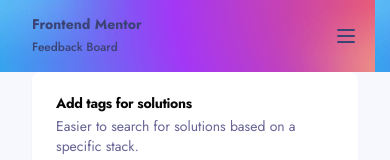
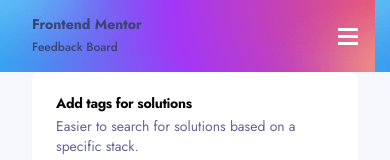
Before and after one commit to linhnvh15vn/product-feedback-app, a Next.js app: page /suggestion in a window 390 px wide. Shown: the top 160 px of the page. Built offline with nearby package versions, Linux system fonts and the light colour scheme.

Commit message:
feat: add header and navigation for mobile layout

```diff
--- a/src/components/navigation.tsx
+++ b/src/components/navigation.tsx
@@ -1,18 +1,21 @@
 import React from 'react';
 
-import { Menu } from 'lucide-react';
+import Image from 'next/image';
 
 import CategoryList from '@/components/category-list';
 import RoadmapList from '@/components/roadmap-list';
 import { Sheet, SheetContent, SheetTrigger } from '@/components/ui/sheet';
 
-interface Props {}
-
-export default function Navigation(props: Props) {
+export default function Navigation() {
   return (
     <Sheet>
       <SheetTrigger>
-        <Menu />
+        <Image
+          src="/assets/shared/mobile/icon-hamburger.svg"
+          alt="menu"
+          width={20}
+          height={17}
+        />
       </SheetTrigger>
       <SheetContent>
         <CategoryList />
```
Also changed, not shown: src/components/header.tsx (+1 -7 lines).
